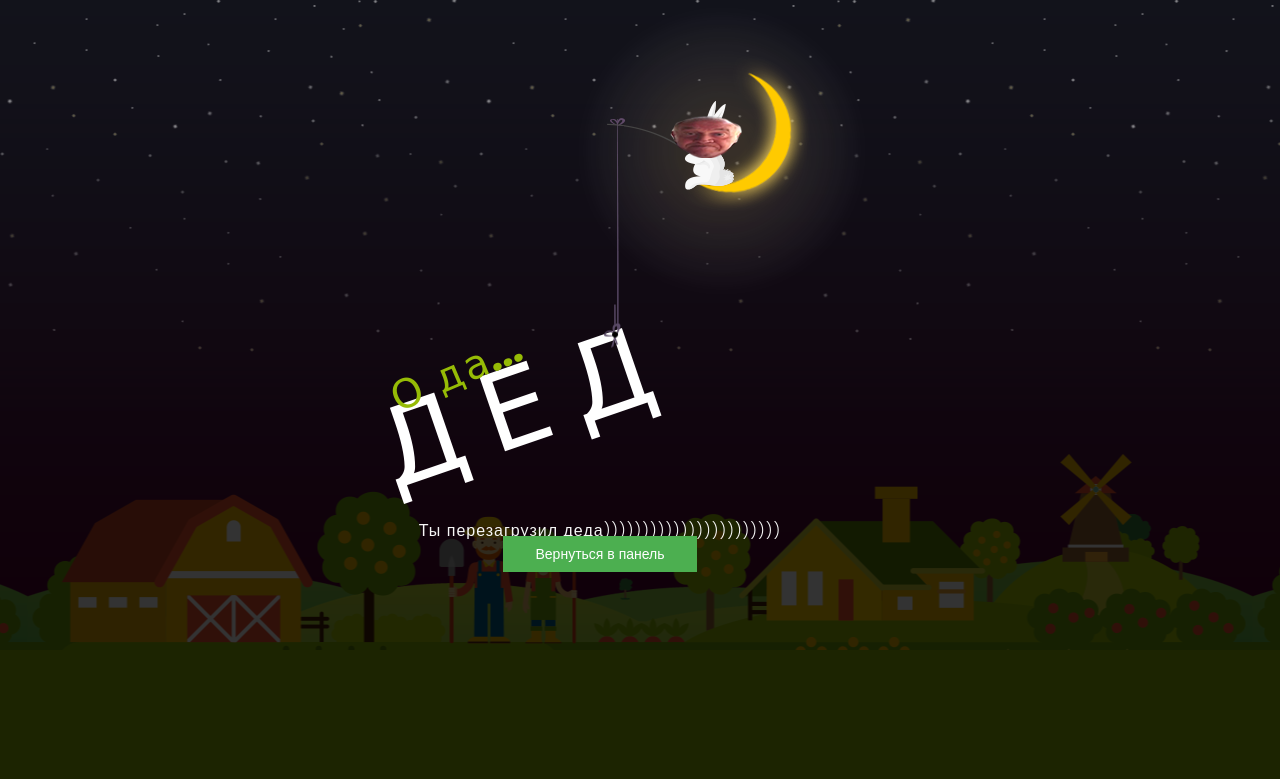
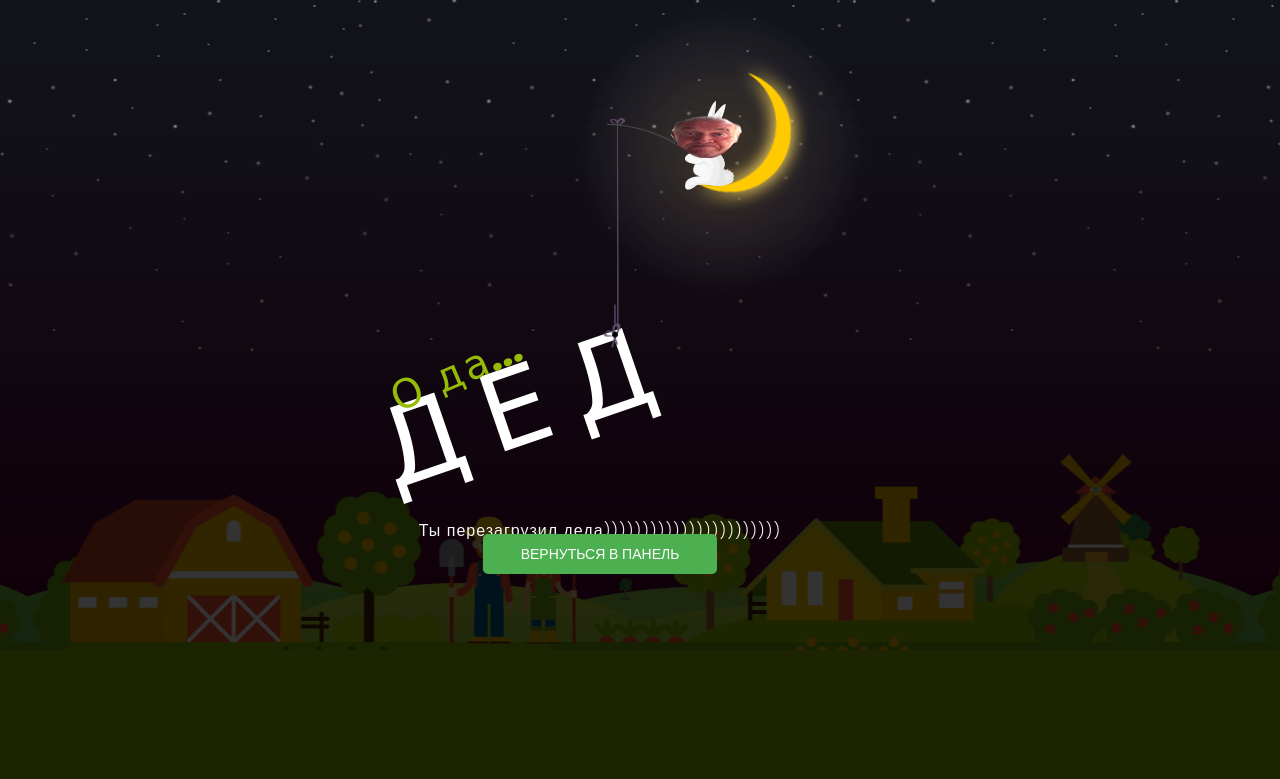
Before and after one commit to KiberdedLETI/kiberded, a website: page update/templates/restart_all.html in a window 1280 px wide. Drawn offline with Linux system fonts and the light colour scheme.

```diff
--- a/update/public/css/style.css
+++ b/update/public/css/style.css
@@ -271,7 +271,7 @@
     text-decoration: none;
     display: inline-block;
     font-size: 14px;
-    margin: -80px 2px;
+    margin: -10px 2px;
     cursor: pointer;
 }
 /*------------------------------------------------------------------
--- a/update/templates/restart_all.html
+++ b/update/templates/restart_all.html
@@ -52,7 +52,7 @@
 			<p>Ты перезагрузил деда)))))))))))))))))))))))</p>
 		</div>
 		<div class="txt">
-			<button class="button">Вернуться в панель</button>
+			<a class="button btn btn-outline-secondary" href="/panel">Вернуться в панель</a>
 		</div>
 	</div>
 	<script type="text/javascript" src="/public/js/jquery-1.11.3.min.js"></script>
```
Also changed, not shown: update/templates/stop_all.html (+1 -1 lines).
